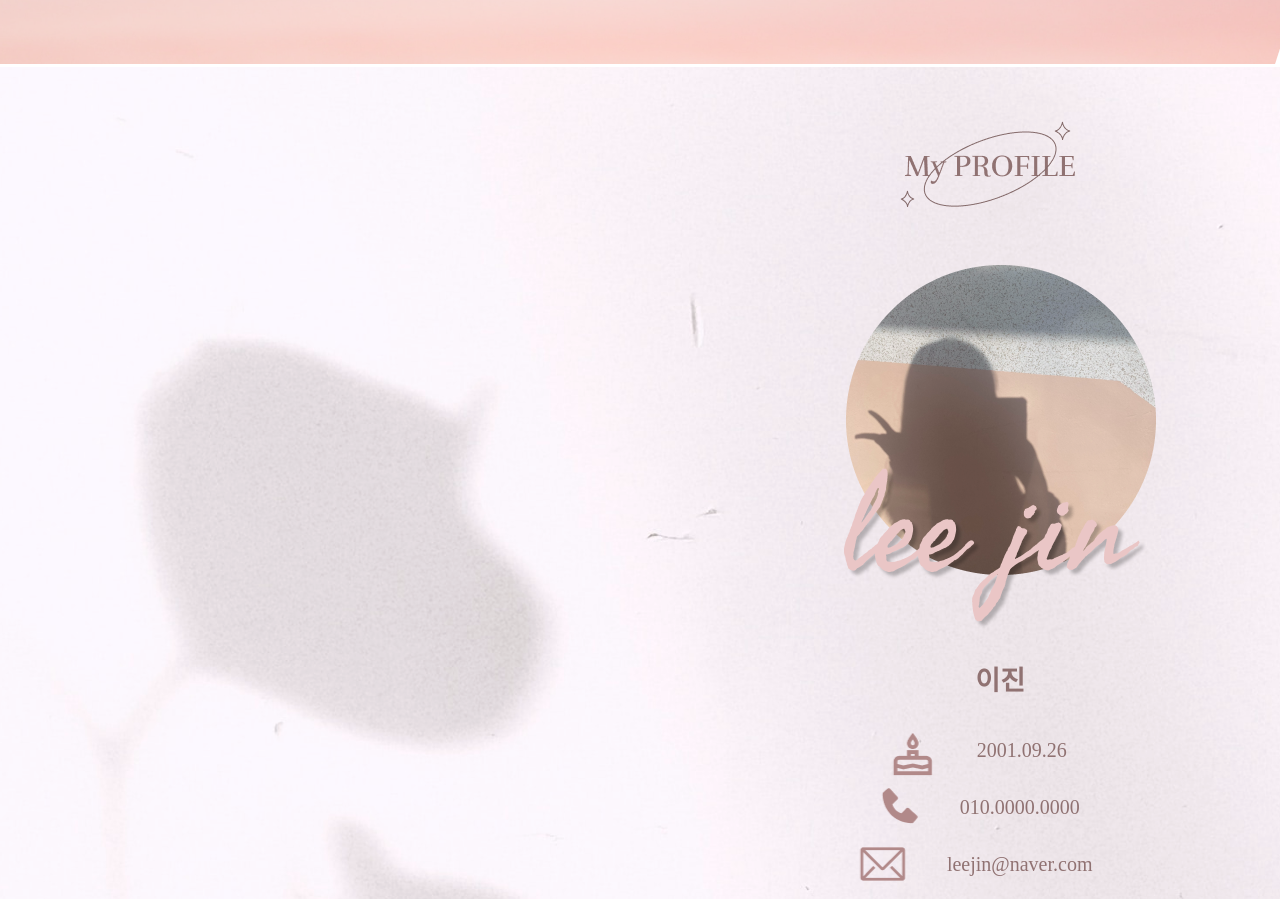
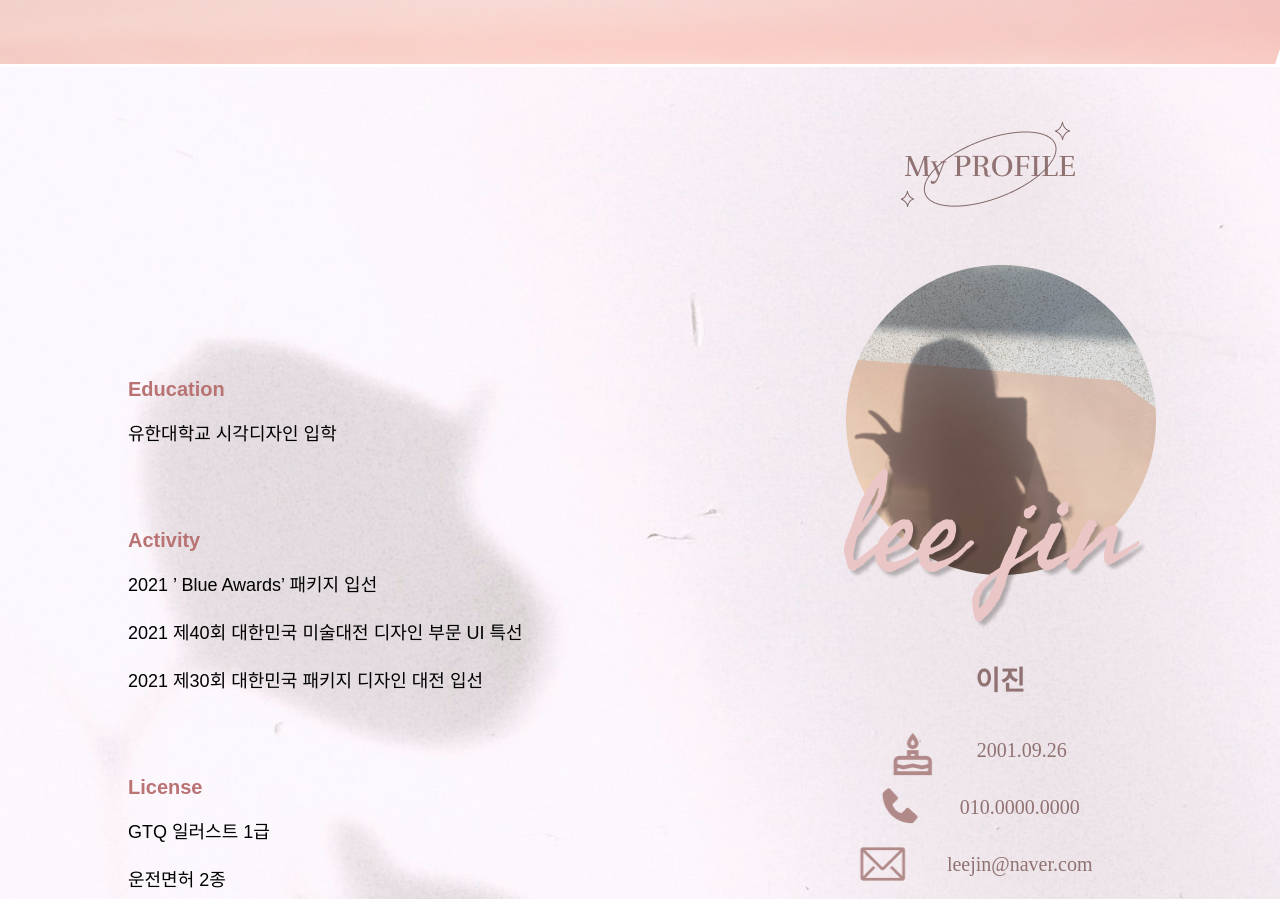
Before and after one commit to qksk0926/202009052_, a plain HTML site: page index.html in a window 1280 px wide. Shown: the part 852-1751 px from the top of the page. Drawn offline with Linux system fonts and the light colour scheme; a web font is replaced by a local one.

Commit message:
Update style.css

```diff
--- a/style.css
+++ b/style.css
@@ -58,7 +58,7 @@ h4{font-family: 'IBM Plex Sans KR', sans-serif;}
 
 .visual_02 {width: 100%; height: 100%; }
 
-.visual_02 .content { flex-direction: column ;position: absolute; top: 2150px;left:10%; transform: color: #907272;}
+.visual_02 .content { flex-direction: column ;position: absolute; top: 1150px;left:10%; transform: color: #907272;}
 
 .visual_02 .content p {line-height: 30px;font-size: 18px;}
 
```
